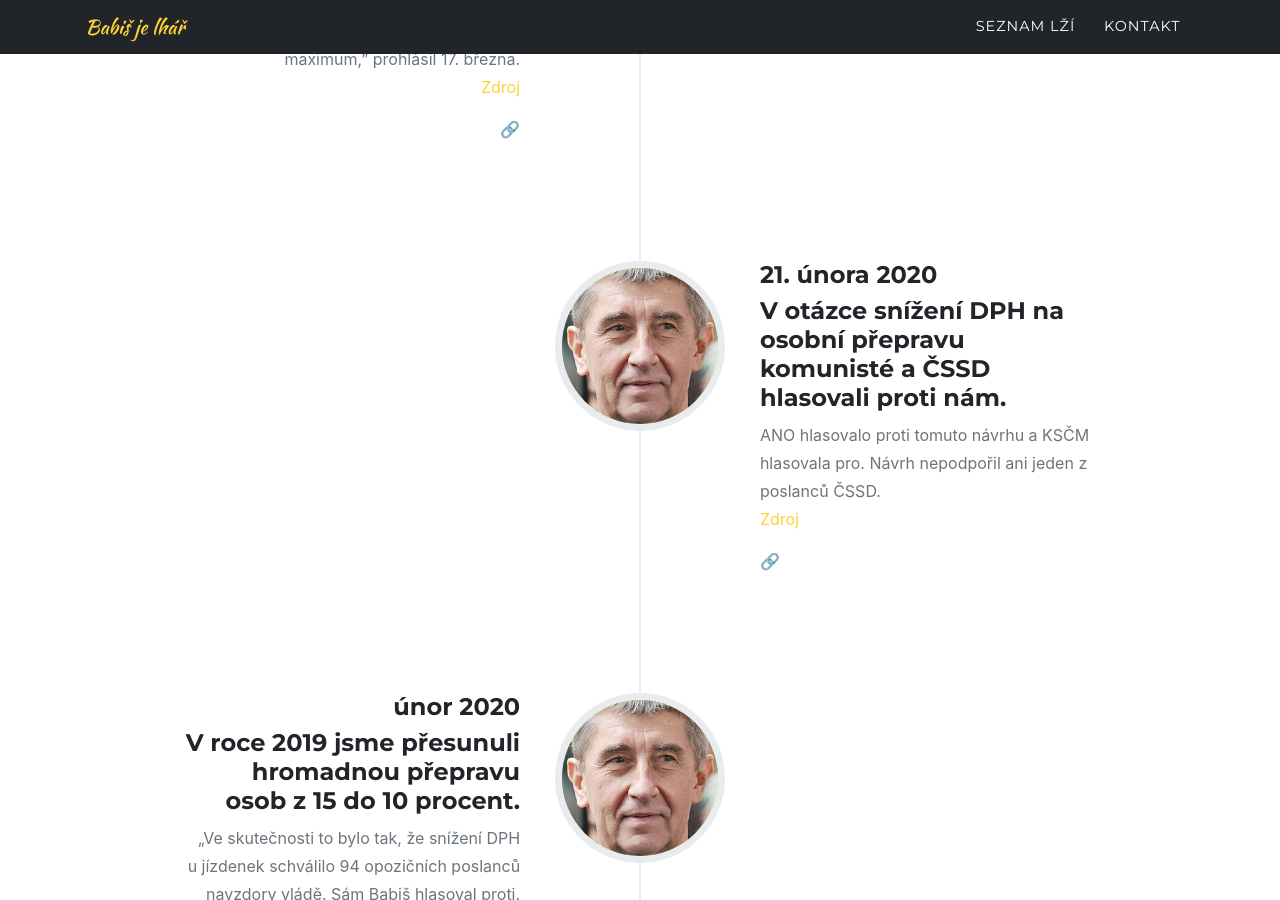
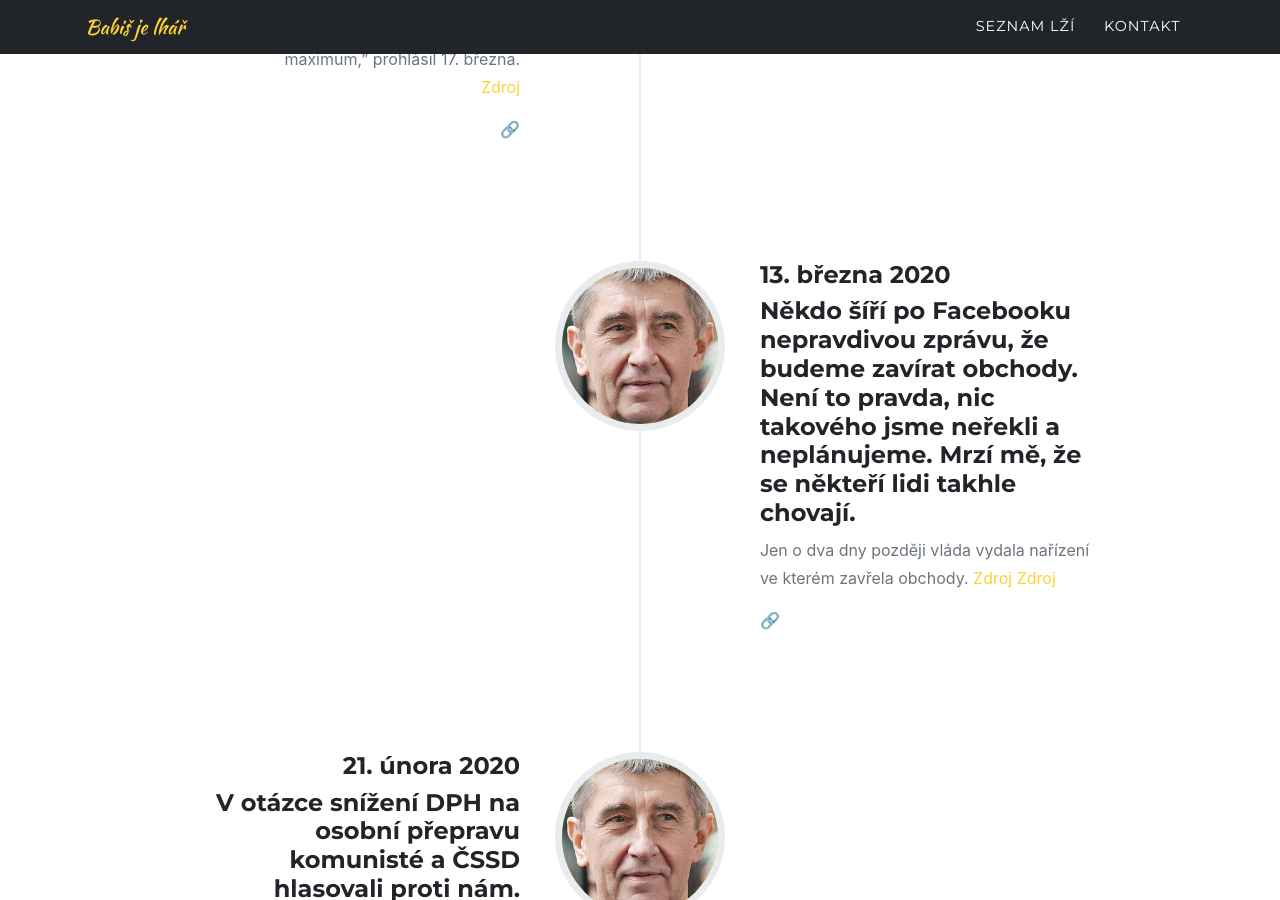
Before and after one commit to xsuchy/babisjelhar, a Jekyll site: the page built from index.md, in a window 1280 px wide and 900 px high, scrolled down 9354 px. Built offline with Jekyll 4.4.1, drawn with Linux system fonts in a browser that asks for light colours; some web fonts are replaced.

Commit message:
dalsi lez

```diff
--- a/_data/sitetext.yml
+++ b/_data/sitetext.yml
@@ -92,6 +92,10 @@ timeline:
       - title: "Není pravda, že by naši zdravotníci neměli respirátory."
         year: "14. března 2020"
         desc: "„Není pravda, že by naši zdravotníci neměli respirátory. Tak mi řekněte kde a já jim to dnes osobně rozvezu,“ prohlásil 14. března ráno. Už o pár hodin později, kdy se zvedla vlna odporu z nemocnic, byl nucen vystoupit ministr zdravotnictví Adam Vojtěch a přiznat, že roušky a respirátory zkrátka nejsou. <br>“Bezesporu se bavíme o stovkách tisíc respirátorů, které potřebujeme sehnat, možná až kolem milionu respirátorů, které bychom potřebovali skutečně získat,” řekl Vojtěch v Českém rozhlase. <br> Sám Babiš se později za nedostatek roušek omluvil, vinu ale nikdy nepřipustil. “Všem se omlouváme, myslím si, že jsme udělali maximum,” prohlásil 17. března. <br>[Zdroj](https://neovlivni.cz/databaze-lzi-andrej-babis-a-premianti-v-testovani/)"
+        image: assets/img/timeline/1.jpg
+      - title: "Někdo šíří po Facebooku nepravdivou zprávu, že budeme zavírat obchody. Není to pravda, nic takového jsme neřekli a neplánujeme. Mrzí mě, že se někteří lidi takhle chovají."
+        year: "13. března 2020"
+        desc: "Jen o dva dny později vláda vydala nařízení ve kterém zavřela obchody. [Zdroj](https://twitter.com/andrejbabis/status/1237878104724369408) [Zdroj](https://www.novinky.cz/koronavirus/clanek/vlada-se-vyjadri-k-uzavreni-obchodu-a-restauraci-40316665)"
         image: assets/img/timeline/1.jpg
       - title: "V otázce snížení DPH na osobní přepravu komunisté a ČSSD hlasovali proti nám."
         year: "21. února 2020"
```
